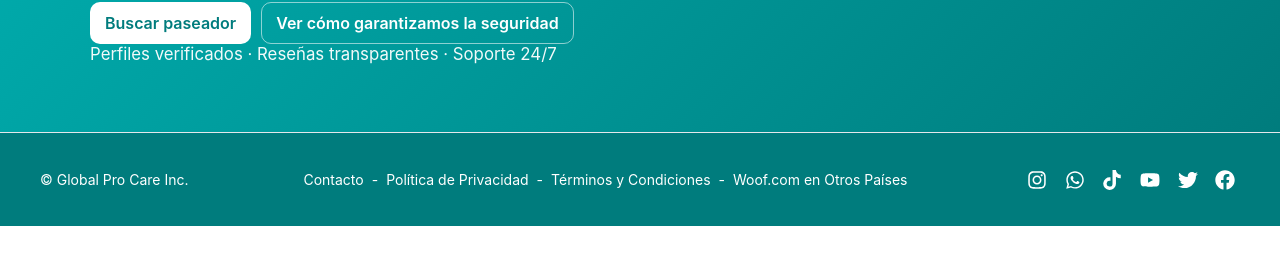
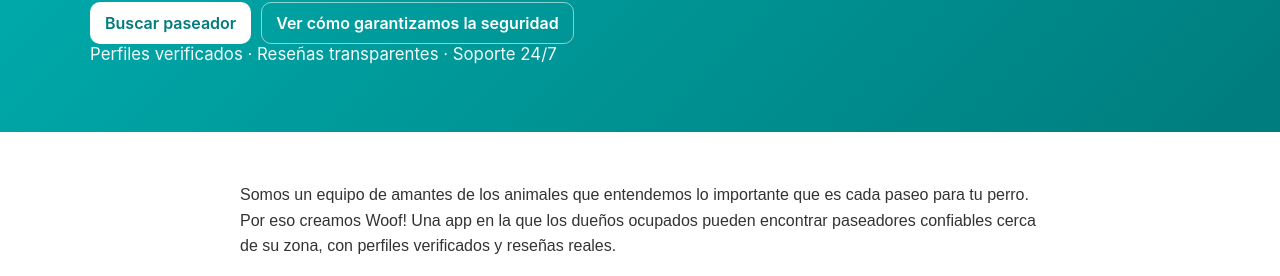
Before and after one commit to diazme1/woof, a React (Create React App) app in the folder woof-frontend/: page / in a window 1280 px wide. Shown: the part 239-515 px from the top of the page. Built offline with nearby package versions, Linux system fonts and the light colour scheme.

Commit message:
merge de footer, header, body y form completado

```diff
--- a/woof-frontend/src/App.jsx
+++ b/woof-frontend/src/App.jsx
@@ -10,12 +10,14 @@ const App = () => {
     return (
         <Router>
             <Header />
-            <Footer />
+
 
             <Routes>
                 <Route path="/" element={<Body />} />
                 <Route path="/login" element={<Login />} />
             </Routes>
+
+            <Footer />
         </Router>
     );
 };
```
Also changed, not shown: 1 other file (tests, documents, lock files or other folders).
